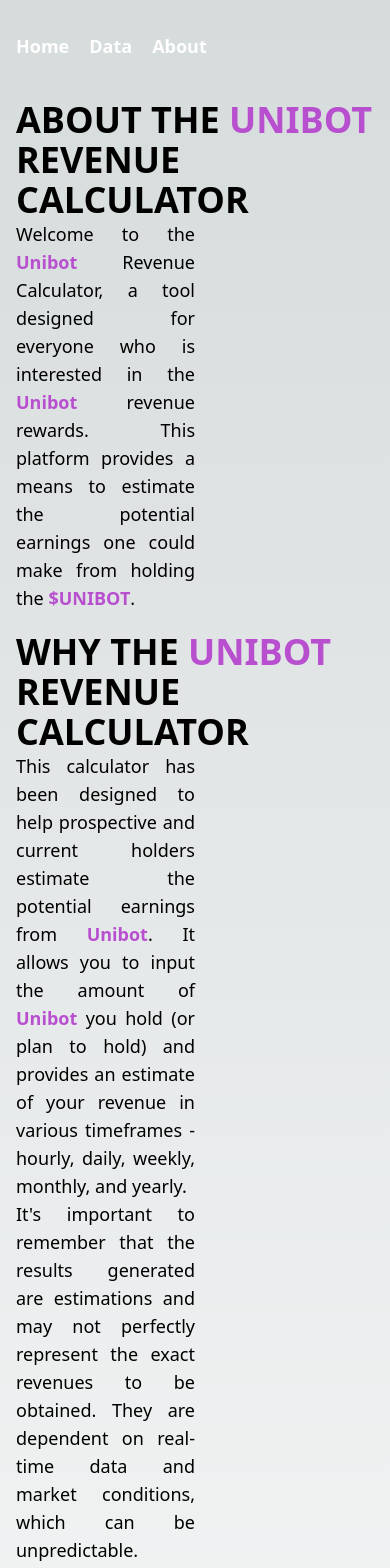
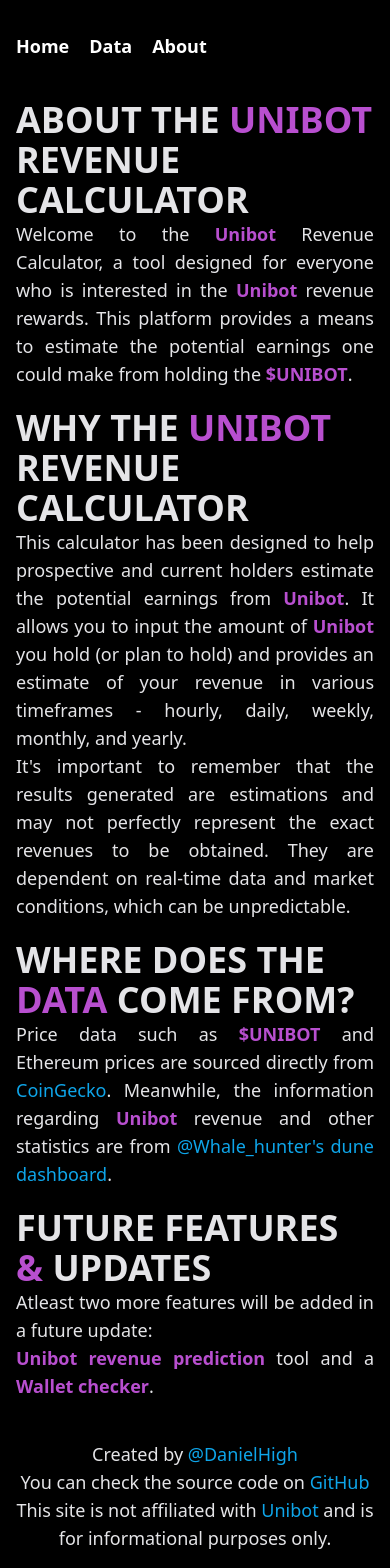
Before and after one commit to DanielHighETH/unibot-revenue-calculator, a Next.js app: page /about in a window 390 px wide. Shown: the top 1568 px of the page. Built offline with nearby package versions, Linux system fonts and the light colour scheme.

Commit message:
Visual fixes

```diff
--- a/src/app/about/page.tsx
+++ b/src/app/about/page.tsx
@@ -1,9 +1,9 @@
-export default function Faq() {
+export default function About() {
 
     return (
         <div className='mt-10 flex-grow'>
             <h1 className='text-4xl uppercase font-bold'>About the <span className='text-unibot'>Unibot</span> Revenue Calculator</h1>
-            <div className="text-lg w-1/2 text-justify">
+            <div className="text-lg w-1/2 text-justify max-sm:w-full">
                 <p>
                     Welcome to the <span className='text-unibot font-bold'>Unibot</span> Revenue Calculator, a tool designed for everyone who is interested in the <span className='text-unibot font-bold'>Unibot</span> revenue rewards.
                     This platform provides a means to estimate the potential earnings one could make from holding the <span className='text-unibot font-bold'>$UNIBOT</span>.
@@ -11,7 +11,7 @@
             </div>
 
             <h1 className='text-4xl uppercase font-bold mt-5'>Why the <span className='text-unibot'>Unibot</span> Revenue Calculator</h1>
-            <div className="text-lg w-1/2 text-justify">
+            <div className="text-lg w-1/2 text-justify max-sm:w-full">
                 <p>
                     This calculator has been designed to help prospective and current holders estimate the potential earnings from <span className='text-unibot font-bold'>Unibot</span>. It allows you to input the amount of <span className='text-unibot font-bold'>Unibot</span> you hold (or plan to hold) and provides an estimate of your revenue in various timeframes - hourly, daily, weekly, monthly, and yearly.
                 </p>
@@ -21,14 +21,14 @@
             </div>
 
             <h1 className='text-4xl uppercase font-bold mt-5'>Where Does the <span className='text-unibot'>Data</span> Come From?</h1>
-            <div className="text-lg w-1/2 text-justify">
+            <div className="text-lg w-1/2 text-justify max-sm:w-full">
                 <p>
                     Price data such as <span className='text-unibot font-bold'>$UNIBOT</span> and Ethereum prices are sourced directly from <a href="https://coingecko.com/" target="blank" className='text-sky-500 hover:text-sky-400 hover:underline'>CoinGecko</a>. Meanwhile, the information regarding <span className='text-unibot font-bold'>Unibot</span> revenue and other statistics are from <a href="https://dune.com/whale_hunter/unibot-revenue" target="blank" className='text-sky-500 hover:text-sky-400 hover:underline'>@Whale_hunter&apos;s dune dashboard</a>.
                 </p>
             </div>
 
             <h1 className='text-4xl uppercase font-bold mt-5'>Future Features<span className='text-unibot'> &</span> Updates</h1>
-            <div className="text-lg w-1/2 text-justify">
+            <div className="text-lg w-1/2 text-justify max-sm:w-full">
                 <p>
                     Atleast two more features will be added in a future update:
                 </p>
--- a/src/app/globals.css
+++ b/src/app/globals.css
@@ -3,9 +3,9 @@
 @tailwind utilities;
 
 :root {
-  --foreground-rgb: 0, 0, 0;
-  --background-start-rgb: 214, 219, 220;
-  --background-end-rgb: 255, 255, 255;
+  --foreground-rgb: 255, 255, 255;
+  --background-start-rgb: 0, 0, 0;
+  --background-end-rgb: 0, 0, 0;
 }
 
 input[type="number"]::-webkit-inner-spin-button,
--- a/src/app/layout.tsx
+++ b/src/app/layout.tsx
@@ -19,7 +19,7 @@
 }) {
   return (
     <html lang="en">
-      <body className="mx-auto flex h-full min-h-screen max-w-6xl flex-col px-4 py-8 dark:bg-black dark:text-zinc-200 md:px-8">
+      <body className="mx-auto flex h-full min-h-screen max-w-6xl flex-col px-4 py-8 bg-black text-zinc-200 md:px-8">
       <Navbar />
         {children}
       <Footer />
--- a/src/app/page.tsx
+++ b/src/app/page.tsx
@@ -96,9 +96,9 @@
           onChange={e => setUnibotAmount(parseFloat(e.target.value))}
           ></input>
 
-          <div className='overflow-auto border dark:border-zinc-700 mt-5 w-full'>
+          <div className='overflow-auto border border-zinc-700 mt-5 w-full'>
           <table className='w-full'>
-            <thead className='border-b border-zinc-200 dark:border-zinc-700'>
+            <thead className='border-b border-zinc-700'>
               <tr className='flex'>
                 <th className='flex w-1/4 items-center p-4 text-left font-semibold tracking-wide'>Timeframe</th>
                 <th className='flex w-1/4 items-center p-4 text-left font-semibold tracking-wide'>UNIBOT Revenue </th>
@@ -106,7 +106,7 @@
                 <th className='flex w-1/4 items-center p-4 text-left font-semibold tracking-wide'>USD Revenue</th>
               </tr>
             </thead>
-            <tbody className='divide-y divide-zinc-200 dark:divide-zinc-700'>
+            <tbody className='divide-y divide-zinc-700'>
   {data && (
     <>
       <tr className='flex'>
@@ -154,51 +154,51 @@
   {statistics && (
     <>
       <div className='flex flex-col md:flex-row gap-5 mt-5'>
-        <div className='flex flex-col w-full bg-zinc-100 dark:bg-zinc-800 p-5 rounded-lg'>
+        <div className='flex flex-col w-full bg-zinc-800 p-5 rounded-lg'>
           <h1 className='text-xl font-bold'>Current APY</h1>
           <p className='text-2xl font-bold'>{statistics.annualizedCombinedAPY} %</p>
         </div>
 
-        <div className='flex flex-col w-full bg-zinc-100 dark:bg-zinc-800 p-5 rounded-lg'>
+        <div className='flex flex-col w-full bg-zinc-800 p-5 rounded-lg'>
           <h1 className='text-xl font-bold'>Current APR</h1>
           <p className='text-2xl font-bold'>{statistics.annualizedCombinedAPR} %</p>
         </div>
 
-        <div className='flex flex-col w-full bg-zinc-100 dark:bg-zinc-800 p-5 rounded-lg'>
+        <div className='flex flex-col w-full bg-zinc-800 p-5 rounded-lg'>
           <h1 className='text-xl font-bold'>Daily Holder Revenue</h1>
           <p className='text-2xl font-bold'>{statistics.dailyHolderRevenue} ETH</p>
         </div>
       </div>
 
       <div className='flex flex-col md:flex-row gap-5 mt-5'>
-        <div className='flex flex-col w-full bg-zinc-100 dark:bg-zinc-800 p-5 rounded-lg'>
+        <div className='flex flex-col w-full bg-zinc-800 p-5 rounded-lg'>
           <h1 className='text-xl font-bold'>Average Daily Volume</h1>
           <p className='text-2xl font-bold'>{statistics.averageDailyVolumeUSD} $</p>
         </div>
 
-        <div className='flex flex-col w-full bg-zinc-100 dark:bg-zinc-800 p-5 rounded-lg'>
+        <div className='flex flex-col w-full bg-zinc-800 p-5 rounded-lg'>
           <h1 className='text-xl font-bold'><span className='text-unibot'>Unibot</span> Market Cap</h1>
           <p className='text-2xl font-bold'>{statistics.unibotMarketcapETH} ETH</p>
         </div>
 
-        <div className='flex flex-col w-full bg-zinc-100 dark:bg-zinc-800 p-5 rounded-lg'>
+        <div className='flex flex-col w-full bg-zinc-800 p-5 rounded-lg'>
           <h1 className='text-xl font-bold'>Total Number Of Transactions</h1>
           <p className='text-2xl font-bold'>{statistics.totalNumberOfTransactions}</p>
         </div>
       </div>
 
       <div className='flex flex-col md:flex-row gap-5 mt-5'>
-        <div className='flex flex-col w-full bg-zinc-100 dark:bg-zinc-800 p-5 rounded-lg'>
+        <div className='flex flex-col w-full bg-zinc-800 p-5 rounded-lg'>
           <h1 className='text-xl font-bold'>Ethereum Price</h1>
           <p className='text-2xl font-bold'>{statistics.ethereumPrice} $</p>
         </div>
 
-        <div className='flex flex-col w-full bg-zinc-100 dark:bg-zinc-800 p-5 rounded-lg'>
+        <div className='flex flex-col w-full bg-zinc-800 p-5 rounded-lg'>
           <h1 className='text-xl font-bold'><span className='text-unibot'>$UNIBOT</span> Price</h1>
           <p className='text-2xl font-bold'>{statistics.unibotPrice} $</p>
         </div>
 
-        <div className='flex flex-col w-full bg-zinc-100 dark:bg-zinc-800 p-5 rounded-lg'>
+        <div className='flex flex-col w-full bg-zinc-800 p-5 rounded-lg'>
           <h1 className='text-xl font-bold'>Total users</h1>
           <p className='text-2xl font-bold'>{statistics.totalNumberOfUsers}</p>
         </div>
```
